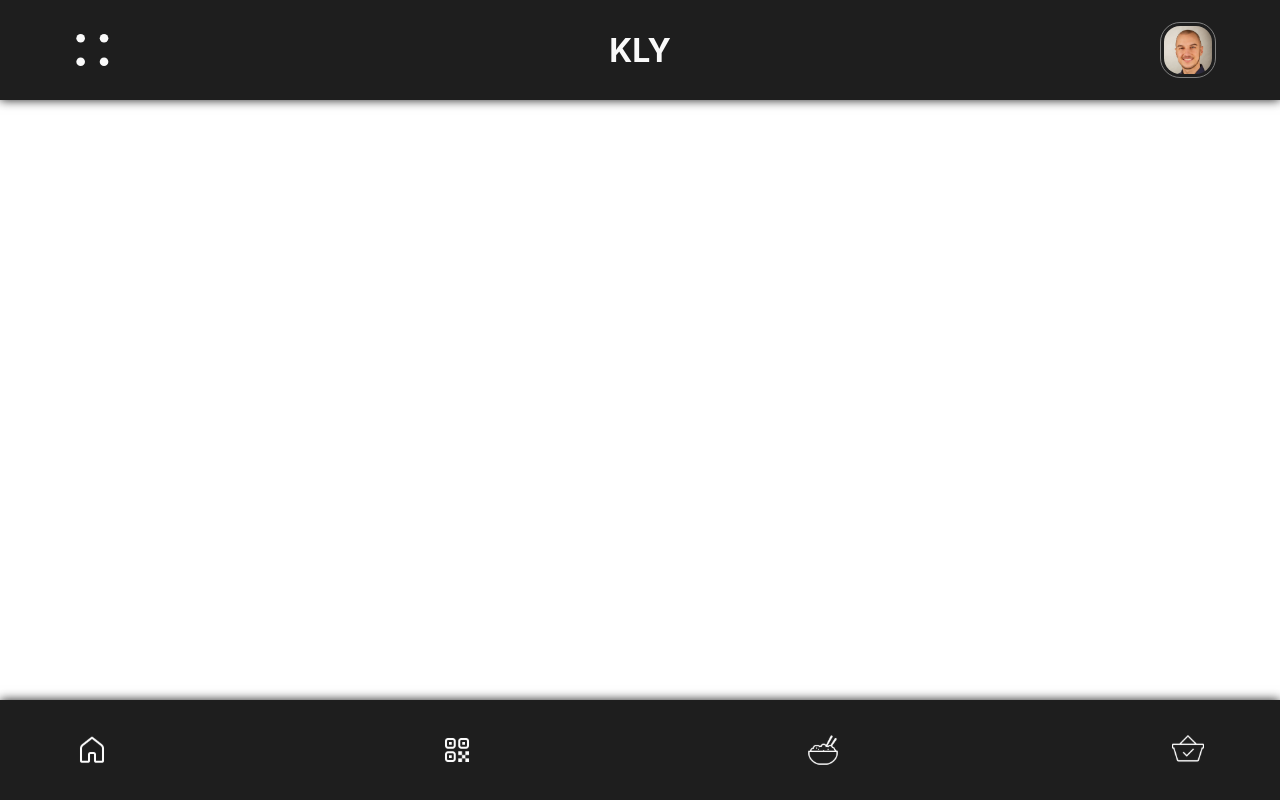
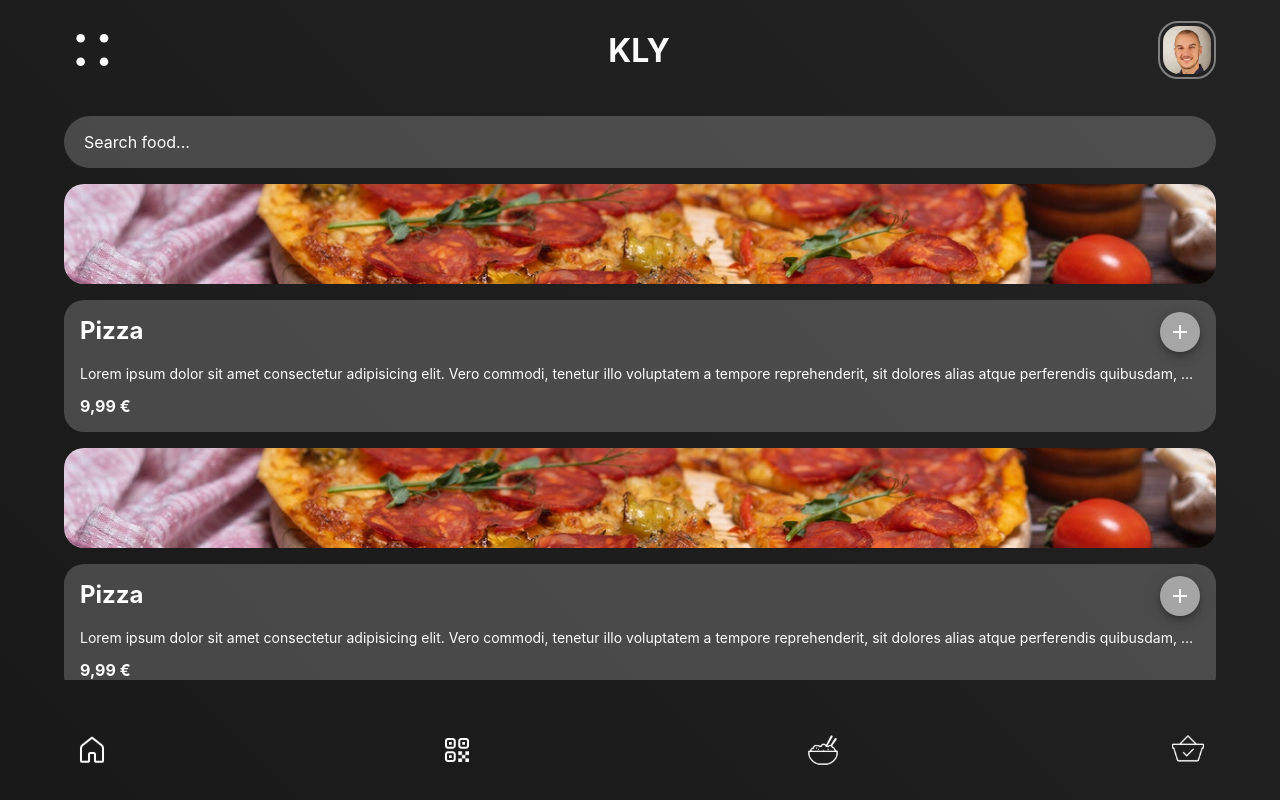
Before and after one commit to Steven-Munk/kly_angular, an Angular app: page / in a window 1280 px wide. Built offline with nearby package versions, Linux system fonts and the light colour scheme.

Commit message:
save during work

```diff
--- a/src/app/app.component.html
+++ b/src/app/app.component.html
@@ -1,3 +1,5 @@
 <app-header></app-header>
 
+<app-foods-page></app-foods-page>
+
 <app-footer></app-footer>
--- a/src/app/app.module.ts
+++ b/src/app/app.module.ts
@@ -11,13 +11,15 @@ import {MatButtonToggleModule} from '@angular/material/button-toggle';
 
 import { HeaderComponent } from './header/header.component';
 import { FooterComponent } from './footer/footer.component';
+import { FoodsPageComponent } from './foods-page/foods-page.component';
 
 
 @NgModule({
   declarations: [
     AppComponent,
     HeaderComponent,
-    FooterComponent
+    FooterComponent,
+    FoodsPageComponent
   ],
   imports: [
     BrowserModule,
--- /dev/null
+++ b/src/app/foods-page/foods-page.component.html
@@ -0,0 +1,87 @@
+<div class="foods-page-container">
+
+    <div class="input-and-content">
+
+        <input class="searchbar" type="text" placeholder="Search food...">
+
+        <!-- <div class="food-categories">
+            <span>
+                Pizza
+            </span>
+            <span>
+                Pizza
+            </span>
+            <span>
+                Pizza
+            </span>
+            <span>
+                Pizza
+            </span>
+            <span>
+                Pizza
+            </span>
+        </div> -->
+
+        <div class="menu-list">
+
+            <img class="categorie-image" src="../assets/images/pizza.jpg">
+
+            <div class="single-menu">
+
+                <h2>Pizza</h2>
+                <p>Lorem ipsum dolor sit amet consectetur adipisicing elit. Vero commodi, tenetur illo voluptatem a tempore reprehenderit, sit dolores alias atque perferendis quibusdam, sunt quod. Voluptates voluptate illum vitae impedit enim.</p>
+                <span><b>9,99 €</b></span>
+
+                <button class="add-menu-button" mat-mini-fab>
+                    <mat-icon>add</mat-icon>
+                  </button>
+
+            </div>
+
+            <img class="categorie-image" src="../assets/images/pizza.jpg">
+
+            <div class="single-menu">
+
+                <h2>Pizza</h2>
+                <p>Lorem ipsum dolor sit amet consectetur adipisicing elit. Vero commodi, tenetur illo voluptatem a tempore reprehenderit, sit dolores alias atque perferendis quibusdam, sunt quod. Voluptates voluptate illum vitae impedit enim.</p>
+                <span><b>9,99 €</b></span>
+
+                <button class="add-menu-button" mat-mini-fab>
+                    <mat-icon>add</mat-icon>
+                  </button>
+
+            </div>
+
+            <img class="categorie-image" src="../assets/images/pizza.jpg">
+
+            <div class="single-menu">
+
+                <h2>Pizza</h2>
+                <p>Lorem ipsum dolor sit amet consectetur adipisicing elit. Vero commodi, tenetur illo voluptatem a tempore reprehenderit, sit dolores alias atque perferendis quibusdam, sunt quod. Voluptates voluptate illum vitae impedit enim.</p>
+                <span><b>9,99 €</b></span>
+
+                <button class="add-menu-button" mat-mini-fab>
+                    <mat-icon>add</mat-icon>
+                  </button>
+
+            </div>
+
+            <img class="categorie-image" src="../assets/images/pizza.jpg">
+
+            <div class="single-menu">
+
+                <h2>Pizza</h2>
+                <p>Lorem ipsum dolor sit amet consectetur adipisicing elit. Vero commodi, tenetur illo voluptatem a tempore reprehenderit, sit dolores alias atque perferendis quibusdam, sunt quod. Voluptates voluptate illum vitae impedit enim.</p>
+                <span><b>9,99 €</b></span>
+
+                <button class="add-menu-button" mat-mini-fab>
+                    <mat-icon>add</mat-icon>
+                  </button>
+
+            </div>
+
+        </div>
+
+    </div>
+
+</div>
--- /dev/null
+++ b/src/app/foods-page/foods-page.component.scss
@@ -0,0 +1,171 @@
+.foods-page-container {
+    position: absolute;
+    top: 100px;
+    bottom: 100px;
+    left: 0px;
+    right: 0px;
+    // background-color: rgb(30, 30, 30);
+
+    display: flex;
+    justify-content: center;
+}
+
+.foods-page-container::-webkit-scrollbar {
+    display: none;
+}
+
+
+
+
+
+
+
+
+.input-and-content {
+    width: 90%;
+    display: flex;
+    flex-direction: column;
+    margin-bottom: 20px;
+}
+
+
+
+
+.searchbar {
+
+    background-color: rgba(255, 255, 255, 0.2);
+    border: none;
+    padding: 16px 20px;
+    margin-block: 16px;
+    border-radius: 32px;
+
+
+    cursor: pointer;
+    font-family: 'Inter';
+    font-size: 16px;
+    color: white;
+}
+
+input::placeholder {
+    font-family: 'Inter';
+    font-size: 16px;
+    color: white;
+}
+
+input:focus {
+    outline: none;
+}
+
+input:focus::placeholder {
+    color: transparent;
+}
+
+
+input:-webkit-autofill,
+input:-webkit-autofill:hover,
+input:-webkit-autofill:focus,
+input:-webkit-autofill:active {
+    -webkit-box-shadow: 0 0 0 30px rgb(20, 29, 47) inset !important;
+    -webkit-text-fill-color: white !important;
+}
+
+
+
+
+
+
+
+
+
+
+
+
+
+
+
+
+
+
+
+
+
+.food-categories {
+    background-color: rgba(255, 255, 255, 0.1);
+
+    display: flex;
+    // overflow-y: auto;
+    padding: 10px 16px;
+    margin-block: 16px;
+    border-radius: 32px;
+    box-shadow: inset 0 0 20px rgba(255, 255, 255, 0.1);
+
+    span {
+        font-size: 16px;
+        color: white;
+        background-color: rgba(255, 255, 255, 0.2);
+        margin-right: 8px;
+        padding: 6px 12px;
+        border-radius: 32px;
+    }
+}
+
+.food-categories::-webkit-scrollbar {
+    display: none;
+}
+
+
+
+
+
+
+
+
+
+
+
+
+
+
+.menu-list {
+    display: flex;
+    flex-direction: column;
+    gap: 16px;
+    flex-grow: 1;
+    overflow-y: auto;
+    overflow-x: hidden;
+}
+
+
+.categorie-image {
+    height: 100px;
+    border-radius: 20px;
+    object-fit: cover;
+}
+
+.single-menu {
+    background-color: rgba(255, 255, 255, 0.2);
+    color: white;
+    border-radius: 20px;
+    padding: 16px;
+    position: relative;
+
+    h2 {
+        margin-top: 0px;
+    }
+
+    p {
+        font-size: 14px;
+        max-height: 40px;
+        overflow: hidden;
+        text-overflow: ellipsis;
+        white-space: nowrap;
+    }
+}
+
+.add-menu-button {
+    position: absolute;
+    top: 12px;
+    right: 16px;
+    color: rgb(250, 250, 250);
+    background-color: rgba(255, 255, 255, 0.5)
+}
--- a/src/app/footer/footer.component.scss
+++ b/src/app/footer/footer.component.scss
@@ -6,8 +6,8 @@ footer {
     z-index: 99;
     height: 100px;
 
-    background-color: rgb(30, 30, 30);
-    box-shadow: 0 0 10px rgb(30, 30, 30);
+    // background-color: rgb(30, 30, 30);
+    // box-shadow: 0 0 10px 10px rgb(30, 30, 30);
 
     display: flex;
     justify-content: center;
--- a/src/app/header/header.component.scss
+++ b/src/app/header/header.component.scss
@@ -6,8 +6,8 @@ header {
     z-index: 99;
     height: 100px;
 
-    background-color: rgb(30, 30, 30);
-    box-shadow: 0 0 10px rgb(30, 30, 30);
+    // background-color: rgb(30, 30, 30);
+    // box-shadow: 0 0 10px 10px rgb(30, 30, 30);
 
     display: flex;
     justify-content: center;
@@ -39,7 +39,7 @@ header {
 .profile-img {
     width: 54px;
     height: 54px;
-    border: 1px solid gray;
+    border: 2px solid gray;
     border-radius: 20px;
     display: flex;
     justify-content: center;
--- a/src/styles.scss
+++ b/src/styles.scss
@@ -1,2 +1,10 @@
-html, body { height: 100%; }
-body { margin: 0; font-family: 'Inter'; }
+html,
+body {
+    height: 100%;
+}
+
+body {
+    margin: 0;
+    font-family: 'Inter';
+    background-image: linear-gradient(45deg, rgb(25, 25, 25), rgb(35, 35, 35));
+}
```
Also changed, not shown: src/app/foods-page/foods-page.component.ts (added, +10 -0 lines), src/assets/images/pizza.jpg (added), 1 other file (tests, documents, lock files or other folders).
